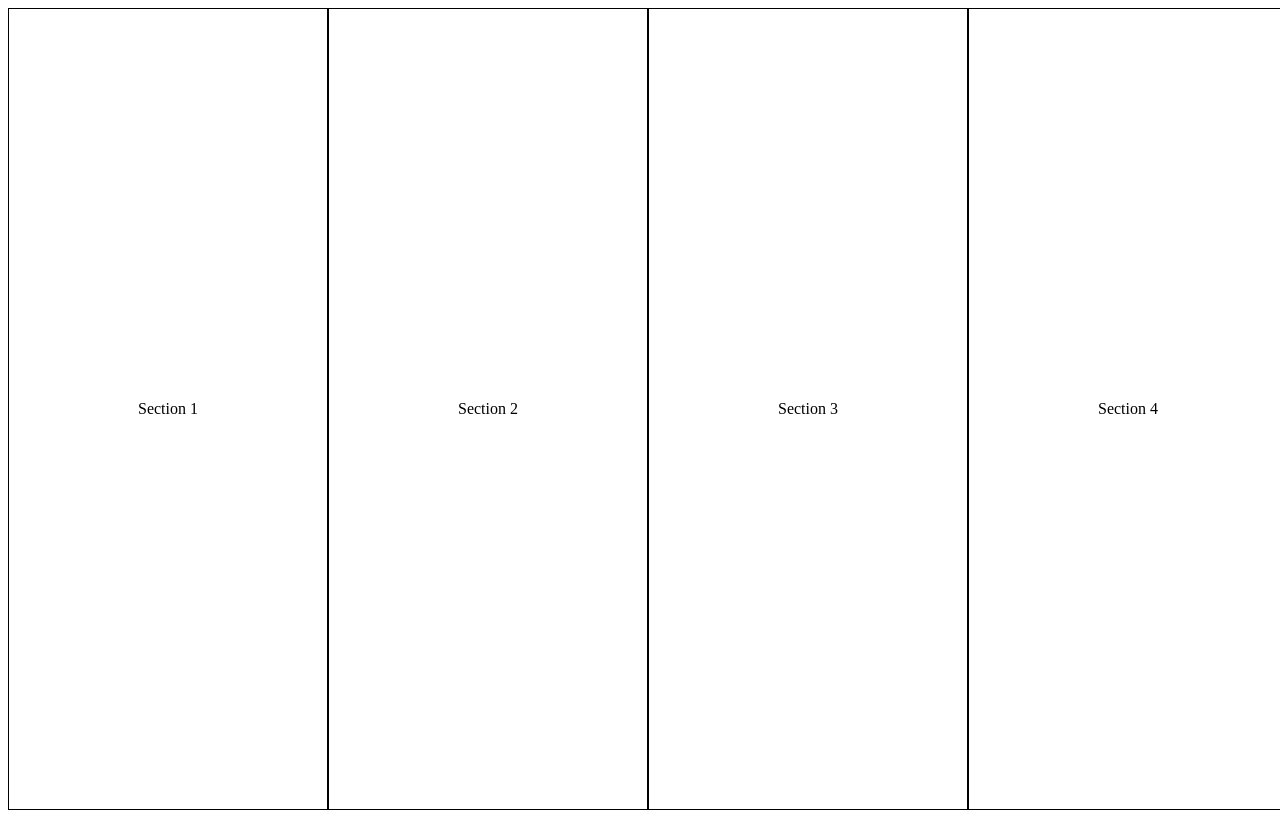
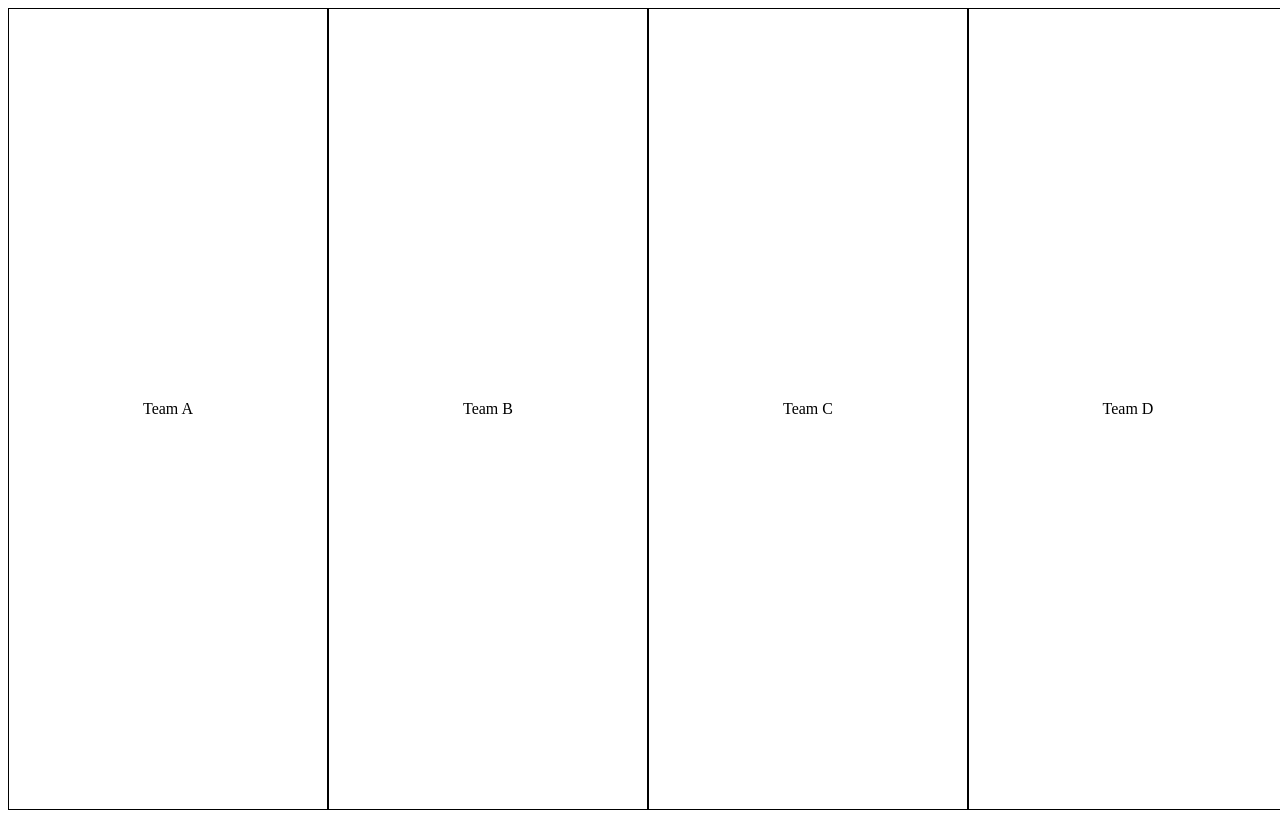
Before and after one commit to tyaustin1/canton-project, a Next.js app: page / in a window 1280 px wide. Built offline with nearby package versions, Linux system fonts and the light colour scheme.

Commit message:
feat: more refactoring

```diff
--- a/app/page.tsx
+++ b/app/page.tsx
@@ -3,19 +3,19 @@ export default function Home() {
       <div className="container">
         <div className="section">
           {/* Section 1 Content */}
-          Section 1
+          Team A
         </div>
         <div className="section">
           {/* Section 2 Content */}
-          Section 2
+          Team B
         </div>
         <div className="section">
           {/* Section 3 Content */}
-          Section 3
+          Team C
         </div>
         <div className="section">
           {/* Section 4 Content */}
-          Section 4
+          Team D
         </div>
       </div>
   );
```
